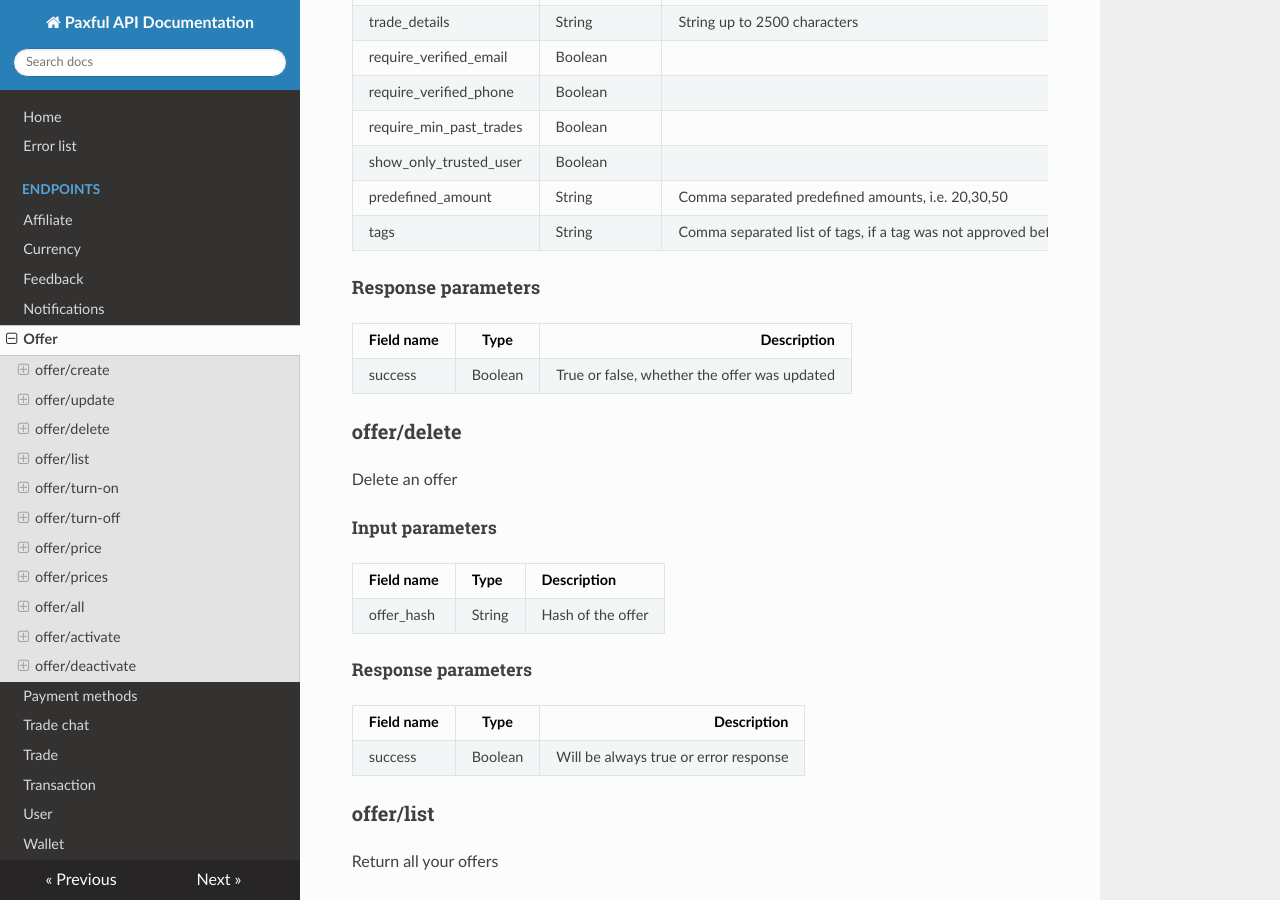
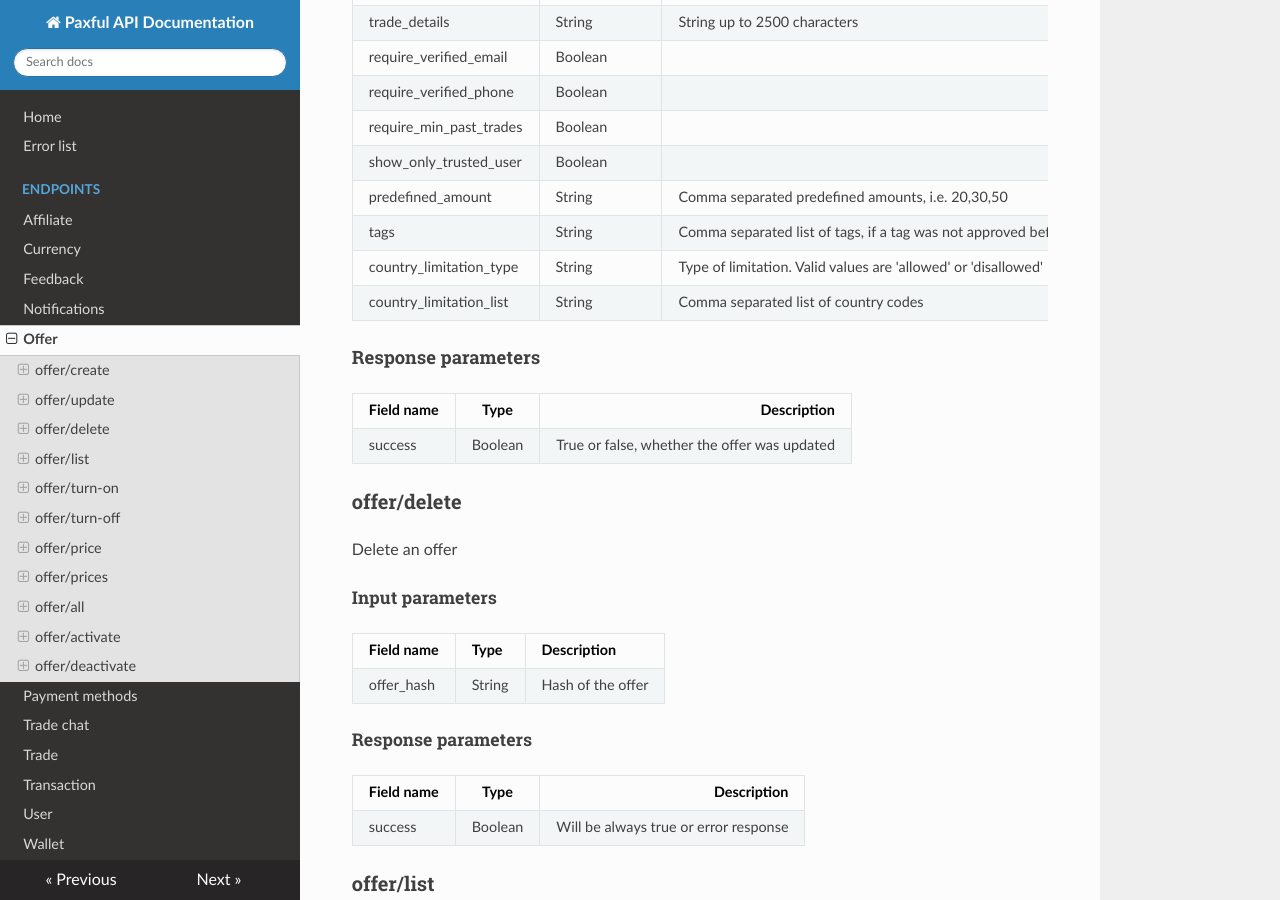
Before and after one commit to paxful/api-docs, an MkDocs documentation site: the page built from docs/endpoints/offer.md, in a window 1280 px wide and 900 px high, scrolled down 1727 px. Built offline with MkDocs 1.6.1, drawn with Linux system fonts in a browser that asks for light colours; nearby versions of some CDN libraries.

Commit message:
Update documentation for offer/update fields country_limitation_type, country_limitation_list

```diff
--- a/docs/endpoints/offer.md
+++ b/docs/endpoints/offer.md
@@ -60,6 +60,8 @@ Updates an offer
 | show_only_trusted_user | Boolean                 |                   |
 | predefined_amount      | String                  | Comma separated predefined amounts, i.e. 20,30,50 |   |
 | tags                   | String                  | Comma separated list of tags, if a tag was not approved before, it's ignored. If this parameter is missing, tags are not updated. If it's empty, any existing tags are removed |  |
+| country_limitation_type | String                 | Type of limitation. Valid values are 'allowed' or 'disallowed' |
+| country_limitation_list | String                 | Comma separated list of country codes |
 
 #### Response parameters
 
```
